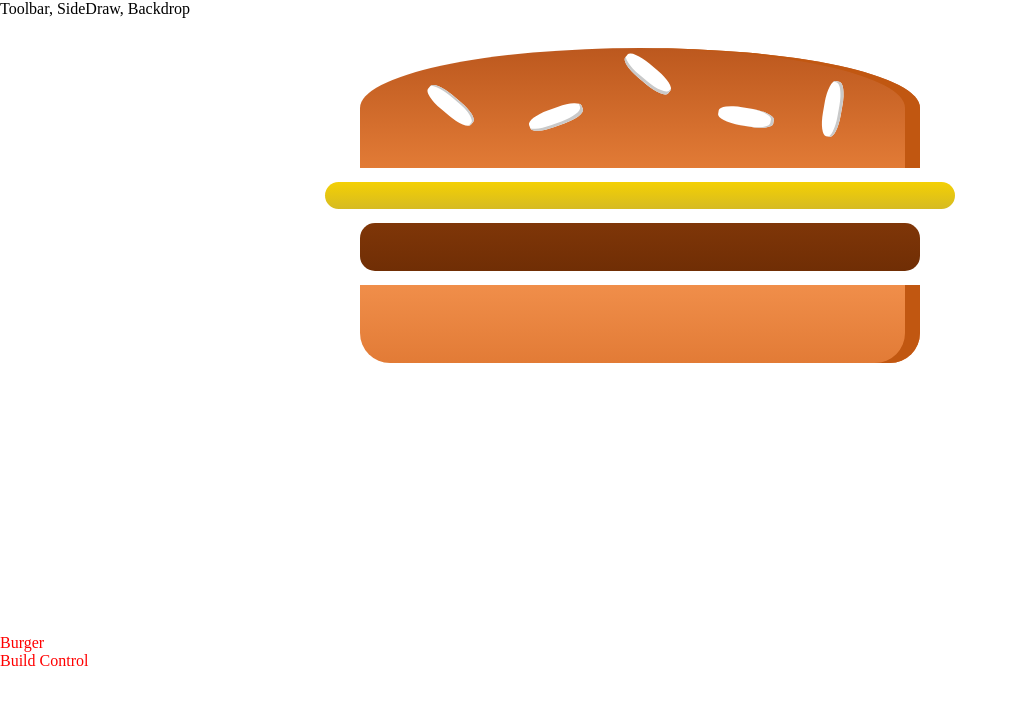
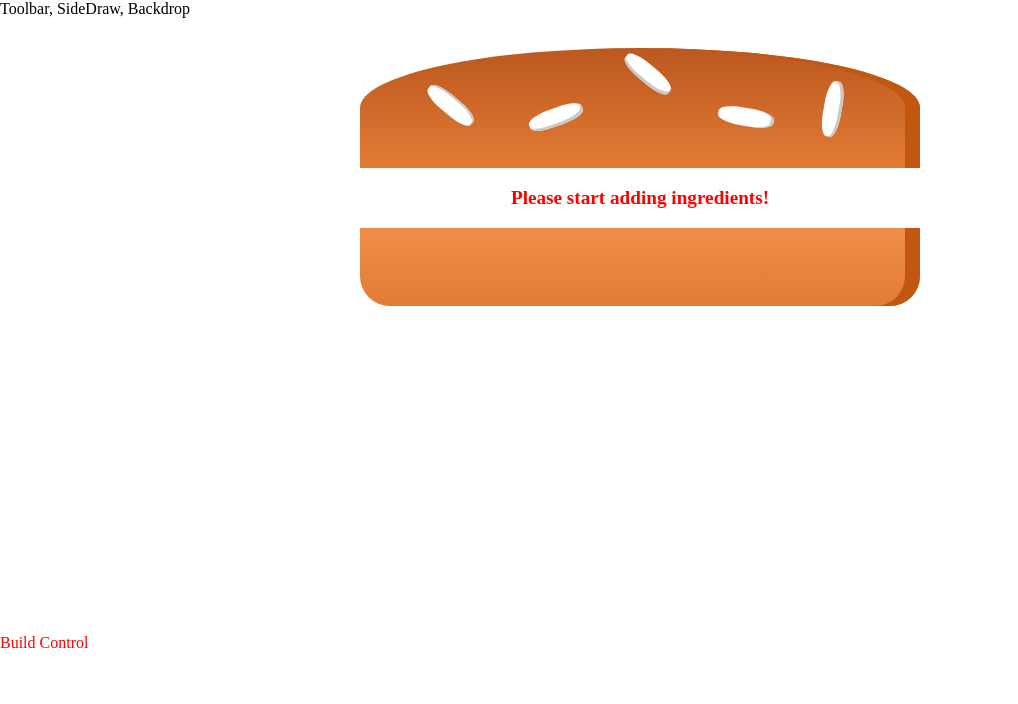
Before and after one commit to BartlomiejWrz/burger-app, a React app: page / in a window 1280 px wide. Shown: the top 704 px of the page, without its empty margins (0-1018 px from the left). Built offline with nearby package versions, Linux system fonts and the light colour scheme.

Commit message:
building burger cd.

```diff
--- a/src/components/Burger/Burger.js
+++ b/src/components/Burger/Burger.js
@@ -4,11 +4,23 @@
 import BurgerIngredient from './Burgeringredient/Burgeringredient';
 
 const burger = (props) => {
+	let transformedIngredients = Object.keys(props.ingredients)
+		.map(igKey => {
+			return [...Array(props.ingredients[igKey])].map((_, i) => {
+				return <BurgerIngredient key={igKey + i} type={igKey} />
+			});
+		})
+		.reduce((arr, el) => {
+			return arr.concat(el)
+		}, []);
+	if (transformedIngredients.length === 0) {
+		transformedIngredients = <p>Please start adding ingredients!</p>
+	}
+
 	return (
 		<div className={classes.Burger}>
 			<BurgerIngredient type="bread-top" />
-			<BurgerIngredient type="cheese" />
-			<BurgerIngredient type="meat" />
+			{transformedIngredients}
 			<BurgerIngredient type="bread-bottom" />
 
 		</div>
--- a/src/containers/BurgerBuilder/BurgerBuilder.js
+++ b/src/containers/BurgerBuilder/BurgerBuilder.js
@@ -3,11 +3,25 @@
 import Burger from '../../components/Burger/Burger';
 
 class BurgerBuilder extends Component {
+
+	//consttructor (props) {
+	//super (props);
+	//	this.state ={...};
+	//}
+
+	state = {
+		ingredients: {
+			salad: 0,
+			bacon: 0,
+			cheese: 0,
+			meat: 0
+		}
+	}
+
 	render() {
 		return (
 			<div>
-				<Burger />
-				<div>Burger</div>
+				<Burger ingredients={this.state.ingredients} />
 				<div>Build Control</div>
 			</div>
 		);
```
